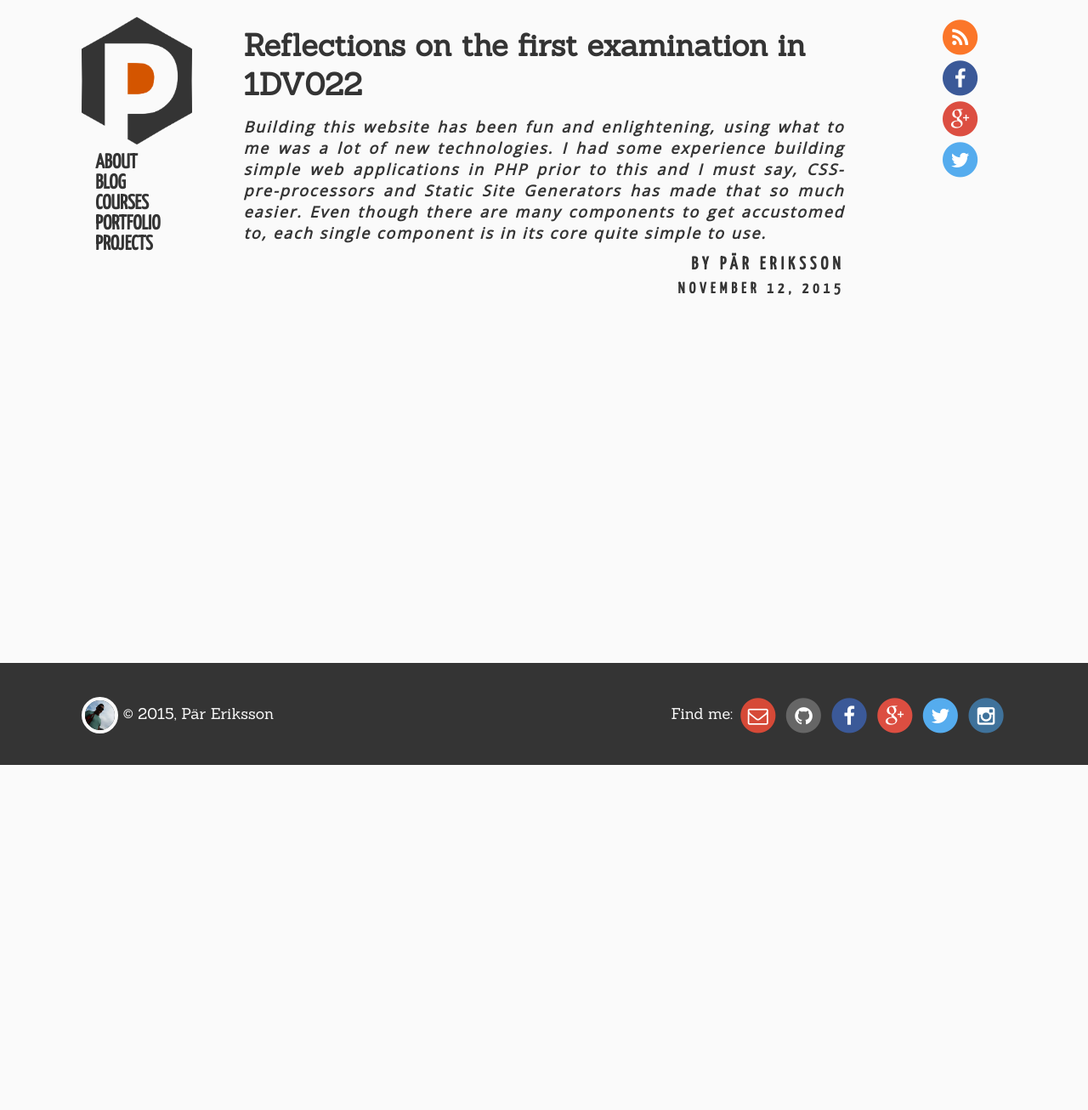
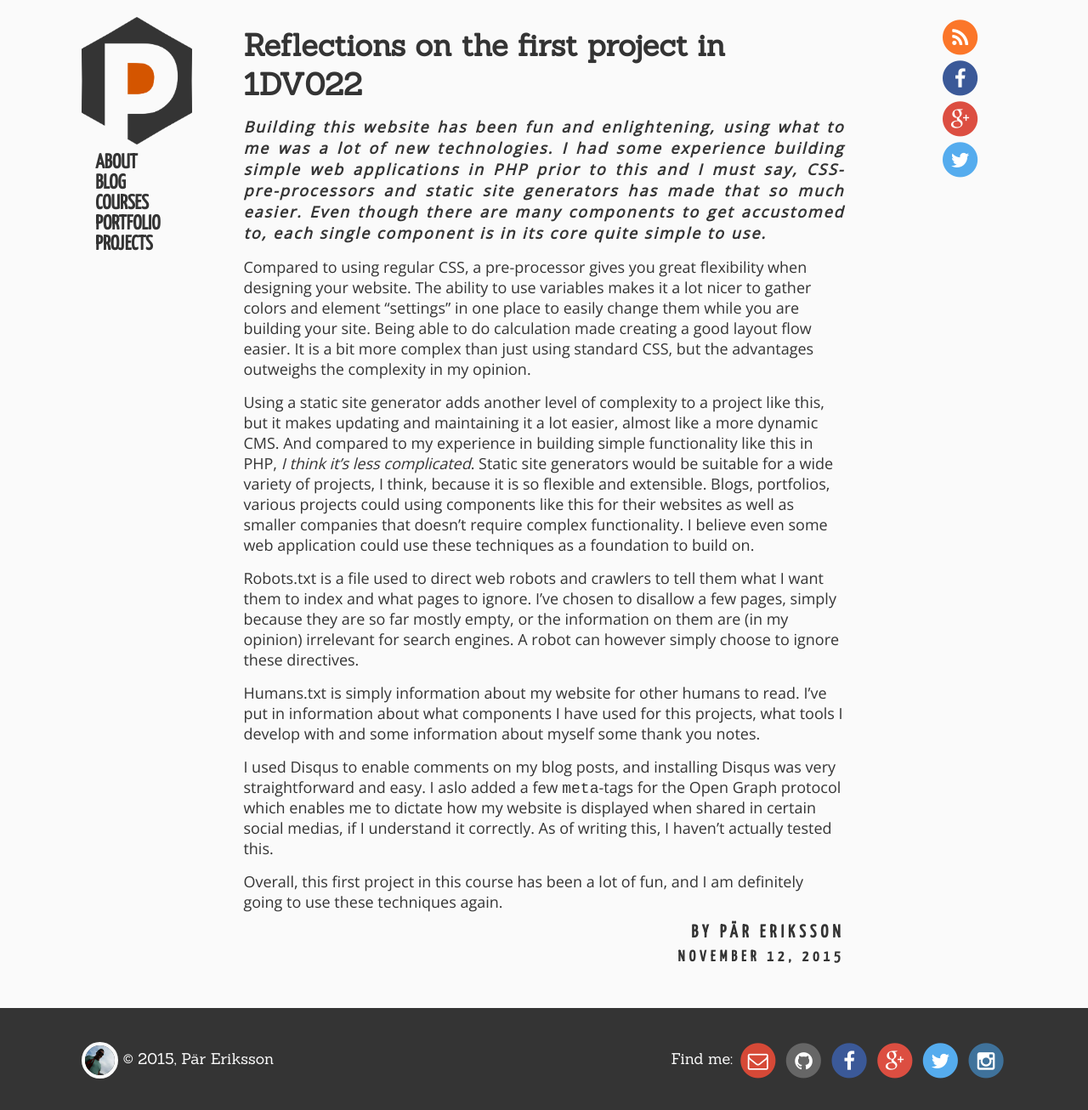
Before and after one commit to Popniten/Popniten.github.io, a Jekyll site: the page built from _posts/2015-11-12-reflections-exam1-1dv022.md, in a window 1280 px wide. Shown: the whole page at 85% size. Built offline with Jekyll 4.4.1, drawn with Linux system fonts in a browser that asks for light colours; comment, search, counter and statistics services are not loaded; a file with an impossible date is left out; before the commit the page ends 900 px from its top, so only the background shows below that.

Commit message:
Finishing the reflection blog post.

```diff
--- a/_posts/2015-11-12-reflections-exam1-1dv022.md
+++ b/_posts/2015-11-12-reflections-exam1-1dv022.md
@@ -1,12 +1,37 @@
 ---
 layout:      post
-title:       Reflections on the first examination in 1DV022
+title:       Reflections on the first project in 1DV022
 date:        2015-11-12 20:22:00
 author:      Pär Eriksson
 description: My reflections over the first examination task in 1DV022 - Client-based web programming.
 categories:  1DV022 Examination
 ---
 Building this website has been fun and enlightening, using what to me was a lot of new technologies. I had some
-experience building simple web applications in PHP prior to this and I must say, CSS-pre-processors and Static Site
-Generators has made that so much easier. Even though there are many components to get accustomed to, each single component
+experience building simple web applications in PHP prior to this and I must say, CSS-pre-processors and static site
+generators has made that so much easier. Even though there are many components to get accustomed to, each single component
 is in its core quite simple to use.
+
+Compared to using regular CSS, a pre-processor gives you great flexibility when designing your website. The ability
+to use variables makes it a lot nicer to gather colors and element "settings" in one place to easily change them while
+you are building your site. Being able to do calculation made creating a good layout flow easier. It is a bit more complex
+than just using standard CSS, but the advantages outweighs the complexity in my opinion.
+
+Using a static site generator adds another level of complexity to a project like this, but it makes updating and
+maintaining it a lot easier, almost like a more dynamic CMS. And compared to my experience in building simple functionality
+like this in PHP, *I think it's less complicated*. Static site generators would be suitable for a wide variety of
+projects, I think, because it is so flexible and extensible. Blogs, portfolios, various projects could using components
+like this for their websites as well as smaller companies that doesn't require complex functionality. I believe even
+some web application could use these techniques as a foundation to build on.
+
+Robots.txt is a file used to direct web robots and crawlers to tell them what I want them to index and what pages to
+ignore. I've chosen to disallow a few pages, simply because they are so far mostly empty, or the information on them
+are (in my opinion) irrelevant for search engines. A robot can however simply choose to ignore these directives.
+
+Humans.txt is simply information about my website for other humans to read. I've put in information about what components
+I have used for this projects, what tools I develop with and some information about myself some thank you notes.
+
+I used Disqus to enable comments on my blog posts, and installing Disqus was very straightforward and easy. I aslo added
+a few `meta`-tags for the Open Graph protocol which enables me to dictate how my website is displayed when shared in
+certain social medias, if I understand it correctly. As of writing this, I haven't actually tested this.
+
+Overall, this first project in this course has been a lot of fun, and I am definitely going to use these techniques again.
--- a/humans.txt
+++ b/humans.txt
@@ -1,5 +1,5 @@
 /* TEAM */
-Your title: Pär Eriksson.
+My name: Pär Eriksson.
 Site: https://popniten.github.io/
 Twitter: ParPopniten.
 Location: Kalmar, Sweden.
--- a/portfolio.html
+++ b/portfolio.html
@@ -4,5 +4,5 @@ title: Portfolio
 permalink: /portfolio/
 ---
 <main>
-    <iframe width="420" height="315" src="https://www.youtube.com/embed/dQw4w9WgXcQ?autoplay=1" frameborder="0" allowfullscreen></iframe>
+    My portfolio.
 </main>
--- a/robots.txt
+++ b/robots.txt
@@ -1,2 +1,4 @@
 User-agent: *
-Disallow: /
+Disallow: /courses/
+Disallow: /projects/
+Disallow: /portfolio/
```
Also changed, not shown: other parts of humans.txt (+0 -1 lines), _posts/2015-11-06-markdown-example.md (+2 -2 lines).
